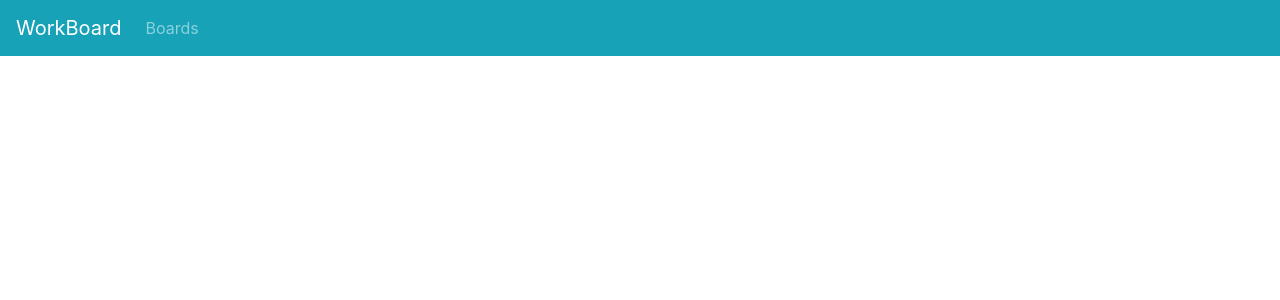
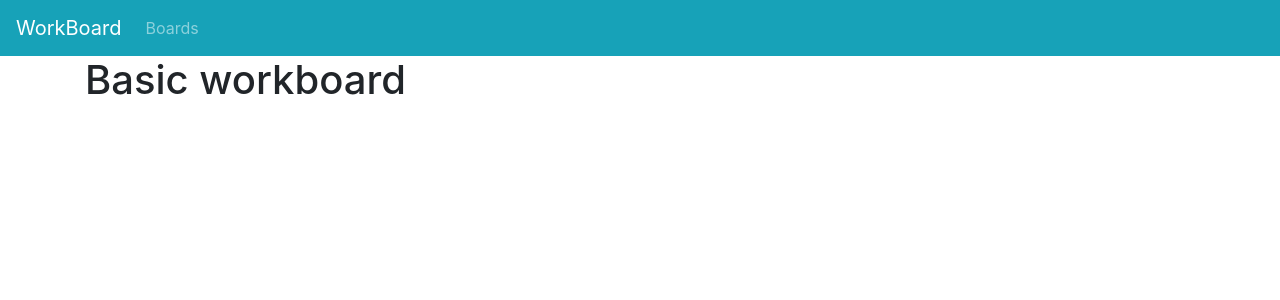
Before and after one commit to hector-co/work-board-webapp, a Vue app: page / in a window 1280 px wide. Shown: the top 300 px of the page. Built offline with nearby package versions, Linux system fonts and the light colour scheme; what vue-js-modal would draw is missing.

Commit message:
adding basic text

```diff
--- a/src/store/modules/board-details.js
+++ b/src/store/modules/board-details.js
@@ -38,7 +38,7 @@ export default {
     },
     deleteColumn({ commit, state }, columnId) {
       boardService.deleteColumn(state.board.id, columnId)
-        .then(commit("deleteColumn", columnId));
+        .then(() => commit("deleteColumn", columnId));
     },
     addCard({ commit }, card) {
       cardsService.register(card)
--- a/src/views/Home.vue
+++ b/src/views/Home.vue
@@ -1,5 +1,6 @@
 <template>
   <div class="home">
+    <h1>Basic workboard</h1>
   </div>
 </template>
 
```
